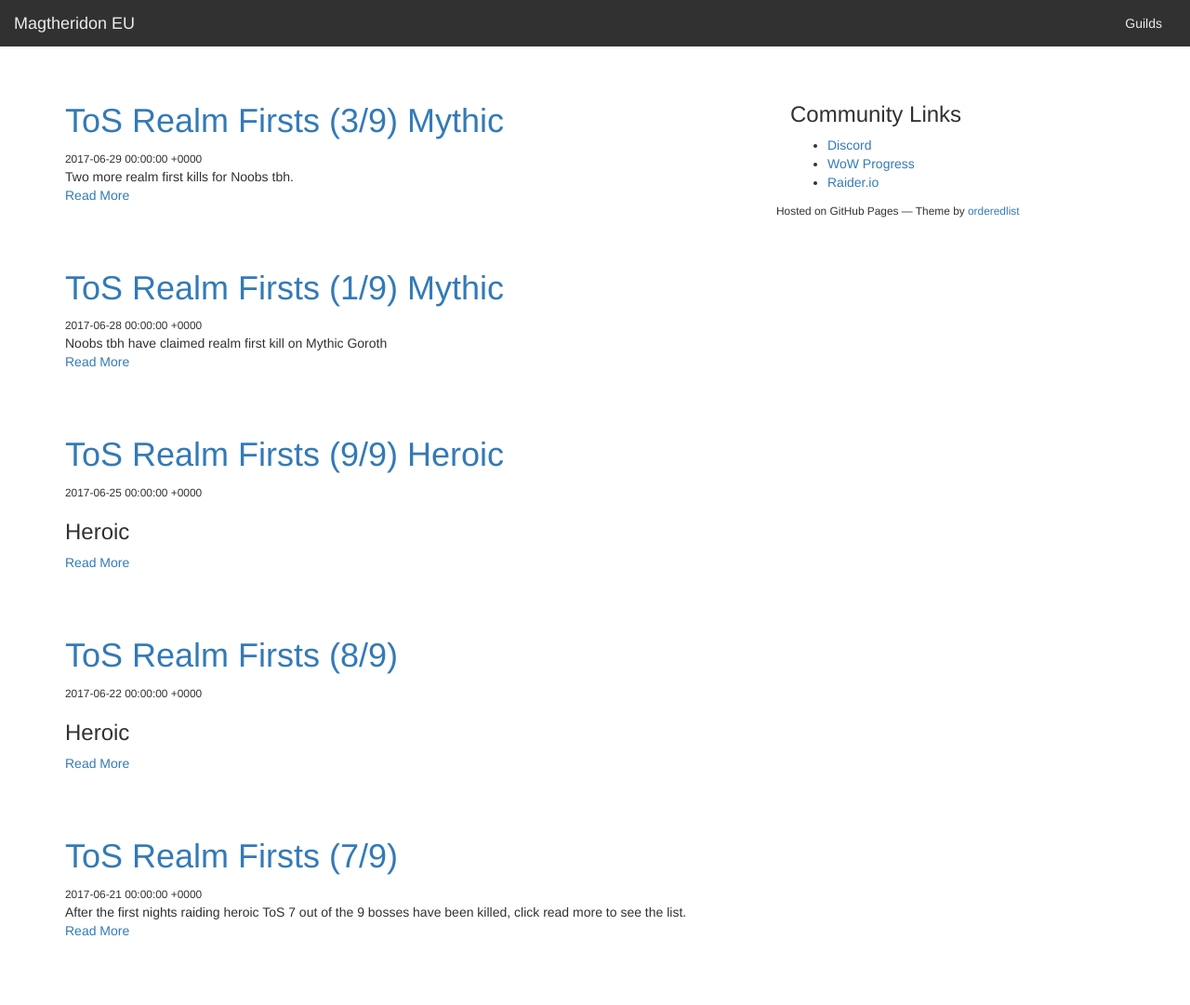
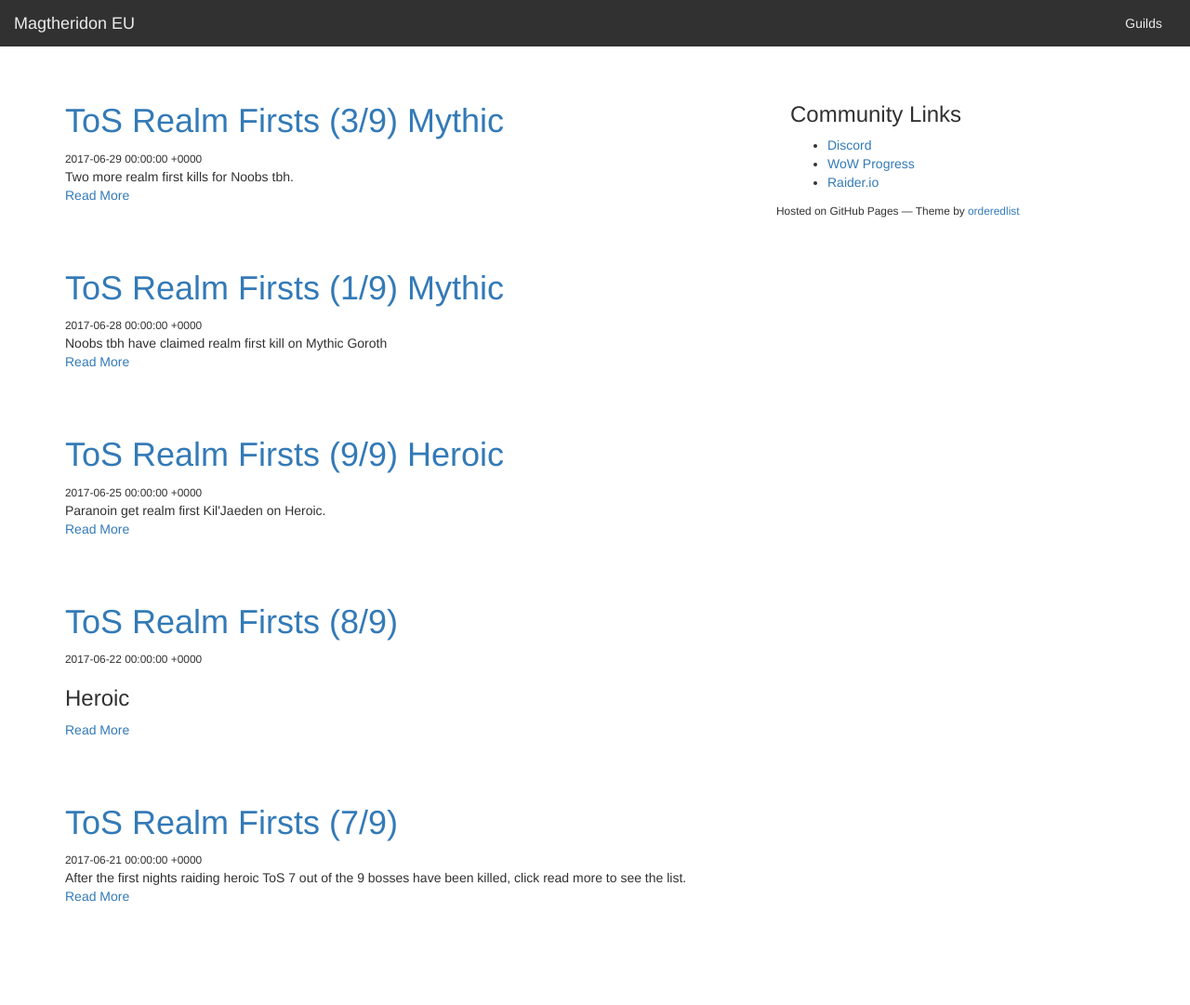
Before and after one commit to MagtheridonEU/magtheridoneu.github.io, a Jekyll site: the page built from index.html, in a window 1280 px wide. Shown: the whole page at 93% size. Built offline with Jekyll 4.4.1, drawn with Linux system fonts in a browser that asks for light colours; nearby versions of some CDN libraries; a script that is not in the unit is left out; after the commit the page ends 1044 px from its top, so only the background shows below that.

Commit message:
Update 2017-06-25-tos-realm-firsts-9-9-heroic.md

```diff
--- a/_posts/2017-06-25-tos-realm-firsts-9-9-heroic.md
+++ b/_posts/2017-06-25-tos-realm-firsts-9-9-heroic.md
@@ -1,6 +1,7 @@
 ---
 title: ToS Realm Firsts (9/9) Heroic
 date: 25th June 2017
+excerpt: Paranoin get realm first Kil'Jaeden on Heroic.
 ---
 
 ### Heroic
```
